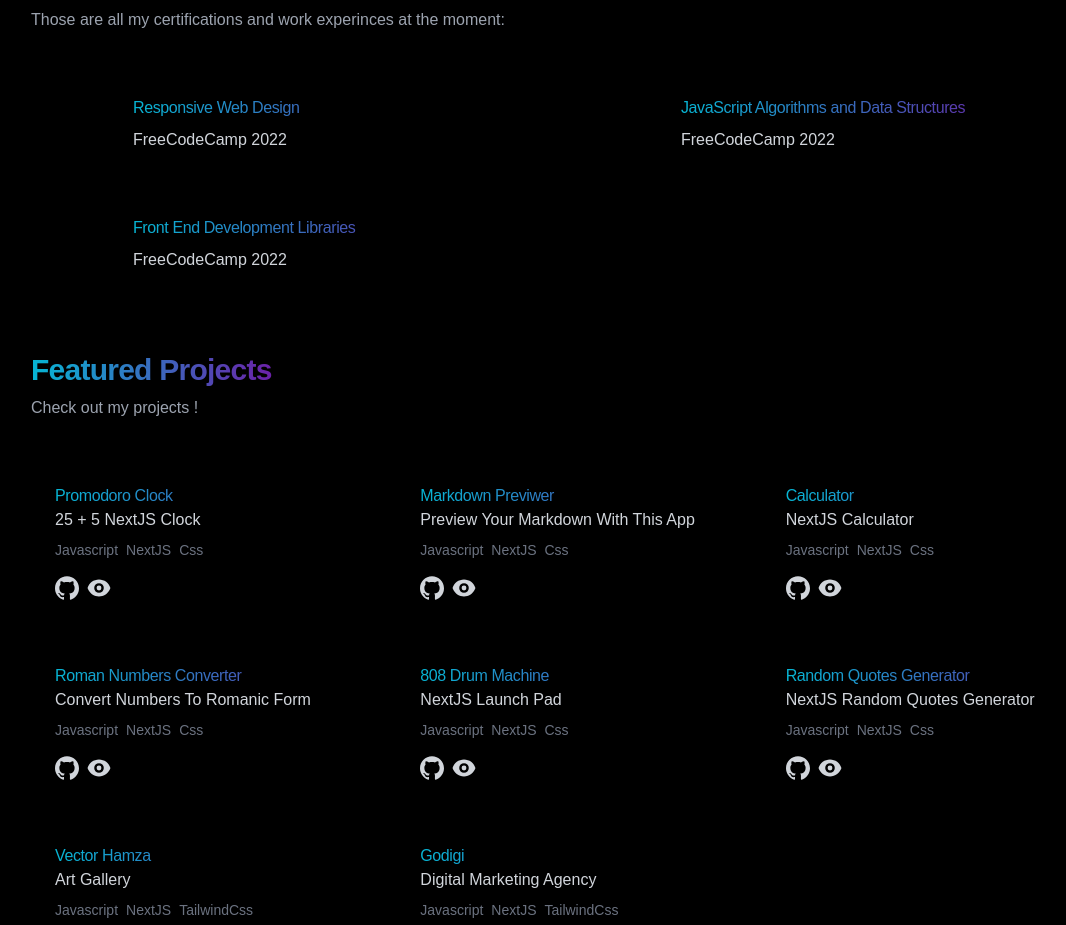
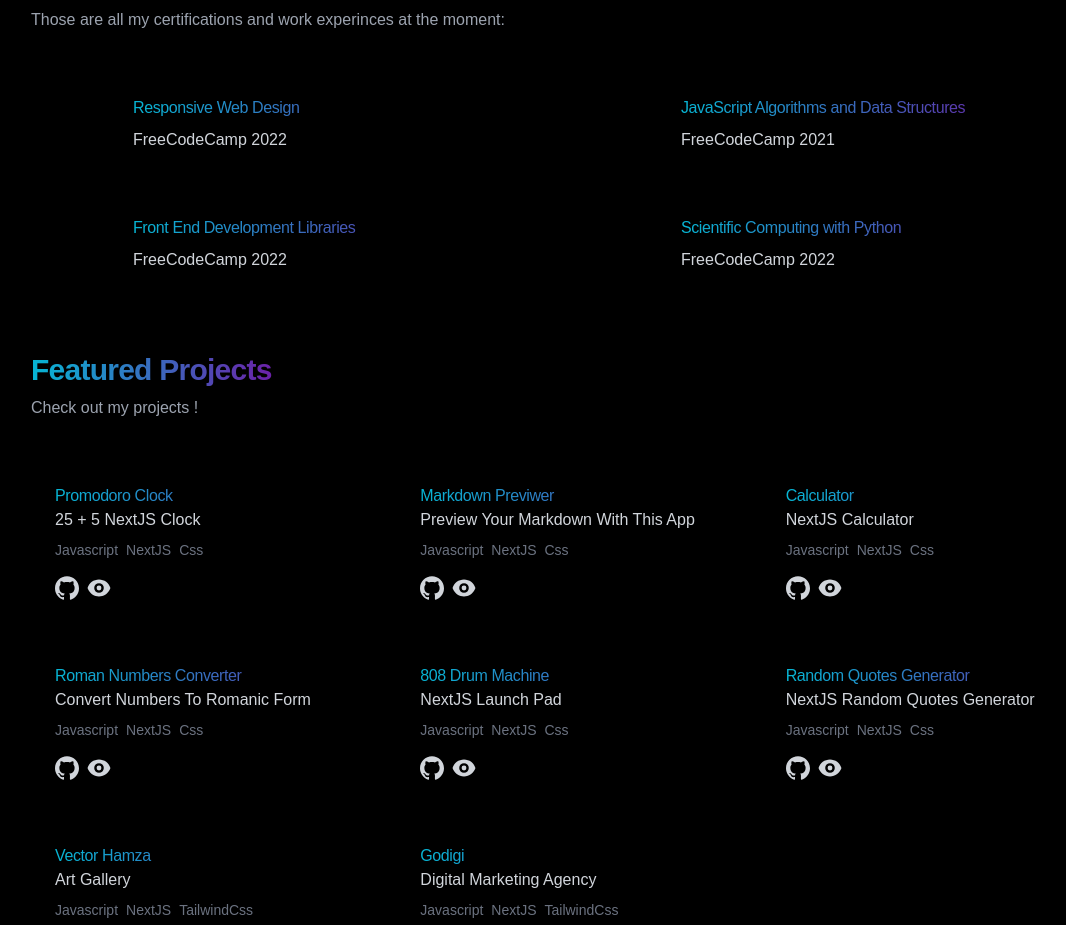
Before and after one commit to triyanox/achaq.codes, a Next.js app: page / in a window 1280 px wide. Shown: the part 1188-2113 px from the top of the page, without its empty margins (65-1131 px from the left). Built offline with nearby package versions, Linux system fonts and the light colour scheme.

Commit message:
Updates On The Meta Tags

```diff
--- a/components/Certifications.js
+++ b/components/Certifications.js
@@ -1,4 +1,3 @@
-import { motion } from "framer-motion";
 import Link from "next/link";
 const Certification = () => {
   return (
@@ -12,12 +11,7 @@
         </h3>
       </div>
       <div className="grid grid-cols-1 md:grid-cols-2  gap-1 lg:gap-2 justify-center items-center px-auto mt-8">
-        <motion.div
-          initial={{ opacity: 0 }}
-          whileInView={{ opacity: 1 }}
-          transition={{ duration: 0.5 }}
-          className="flex w-full justify-center items-center "
-        >
+        <div className="flex w-full justify-center items-center ">
           <Link
             href="https://www.freecodecamp.org/certification/achaq/responsive-web-design"
             passHref
@@ -34,13 +28,8 @@
               </h3>
             </a>
           </Link>
-        </motion.div>
-        <motion.div
-         initial={{ opacity: 0 }}
-          whileInView={{ opacity: 1 }}
-          transition={{ duration: 0.5 }}
-          className="flex w-full justify-center items-center "
-        >
+        </div>
+        <div className="flex w-full justify-center items-center ">
           <Link
             href="https://www.freecodecamp.org/certification/achaq/javascript-algorithms-and-data-structures"
             passHref
@@ -53,18 +42,13 @@
                 JavaScript Algorithms and Data Structures
               </h1>
               <h3 className="mb-2 text-gray-800 dark:text-gray-300">
-                FreeCodeCamp 2022
+                FreeCodeCamp 2021
               </h3>
             </a>
           </Link>
-        </motion.div>
+        </div>
 
-        <motion.div
-          initial={{ opacity: 0 }}
-          whileInView={{ opacity: 1 }}
-          transition={{ duration: 0.5 }}
-          className="flex w-full justify-center items-center "
-        >
+        <div className="flex w-full justify-center items-center ">
           <Link
             href="https://www.freecodecamp.org/certification/achaq/front-end-development-libraries"
             passHref
@@ -81,7 +65,25 @@
               </h3>
             </a>
           </Link>
-        </motion.div>
+        </div>
+        <div className="flex w-full justify-center items-center ">
+          <Link
+            href="https://www.freecodecamp.org/certification/achaq/scientific-computing-with-python-v7"
+            passHref
+          >
+            <a
+              target="_blank"
+              className="cursor-pointer p-6 max-w-sm  rounded-xl  w-96 h-25  hover:scale-110 transition-all duration-500 active:scale-90 "
+            >
+              <h1 className=" text-md  tracking-tight mb-2 bg-gradient-to-r from-cyan-500 to-purple-800 top-0 text-transparent bg-clip-text">
+                Scientific Computing with Python
+              </h1>
+              <h3 className="mb-2 text-gray-800 dark:text-gray-300">
+                FreeCodeCamp 2022
+              </h3>
+            </a>
+          </Link>
+        </div>
       </div>
     </section>
   );
--- a/pages/contact.js
+++ b/pages/contact.js
@@ -1,11 +1,15 @@
 import ContactForm from "../components/ContactForm";
 import Layout from "../Themes/Layout";
 export default function Contact() {
-    return (
-        <>
-            <Layout pageTitle="Contact" description="Contact Page for Achaq Codes" siteName="Achaq Codes">
-                <ContactForm />
-            </Layout >
-        </>
-    )
+  return (
+    <>
+      <Layout
+        pageTitle="Contact | Achaq Codes"
+        description="Contact Page for Achaq Codes"
+        siteName="Achaq Codes"
+      >
+        <ContactForm />
+      </Layout>
+    </>
+  );
 }
--- a/pages/index.js
+++ b/pages/index.js
@@ -7,7 +7,7 @@
   return (
     <>
       <Layout
-        pageTitle="Achaq Codes"
+        pageTitle="Home | Achaq Codes"
         description="Mohamed Achaq Full Stack Developer Based in Morocco"
         siteName="Achaq Codes"
       >
--- a/pages/music.js
+++ b/pages/music.js
@@ -8,7 +8,7 @@
   return (
     <>
       <Layout
-        pageTitle="Music"
+        pageTitle="Music | Achaq Codes"
         description="Achaq Portfolio"
         siteName="Achaq Codes"
       >
--- a/pages/projects.js
+++ b/pages/projects.js
@@ -4,7 +4,7 @@
   return (
     <>
       <Layout
-        pageTitle="Projects"
+        pageTitle="Projects | Achaq Codes"
         description="Achaq Portfolio"
         siteName="Achaq Codes"
       >
```
